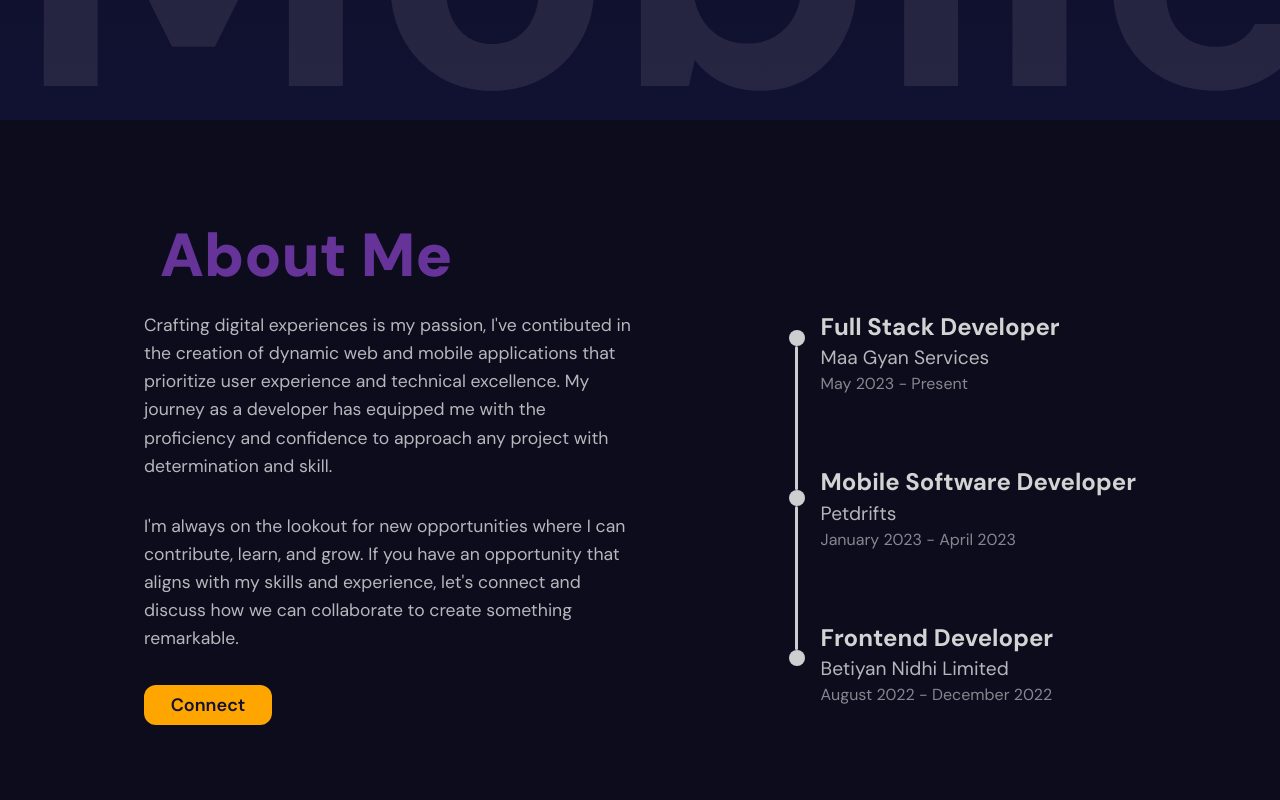
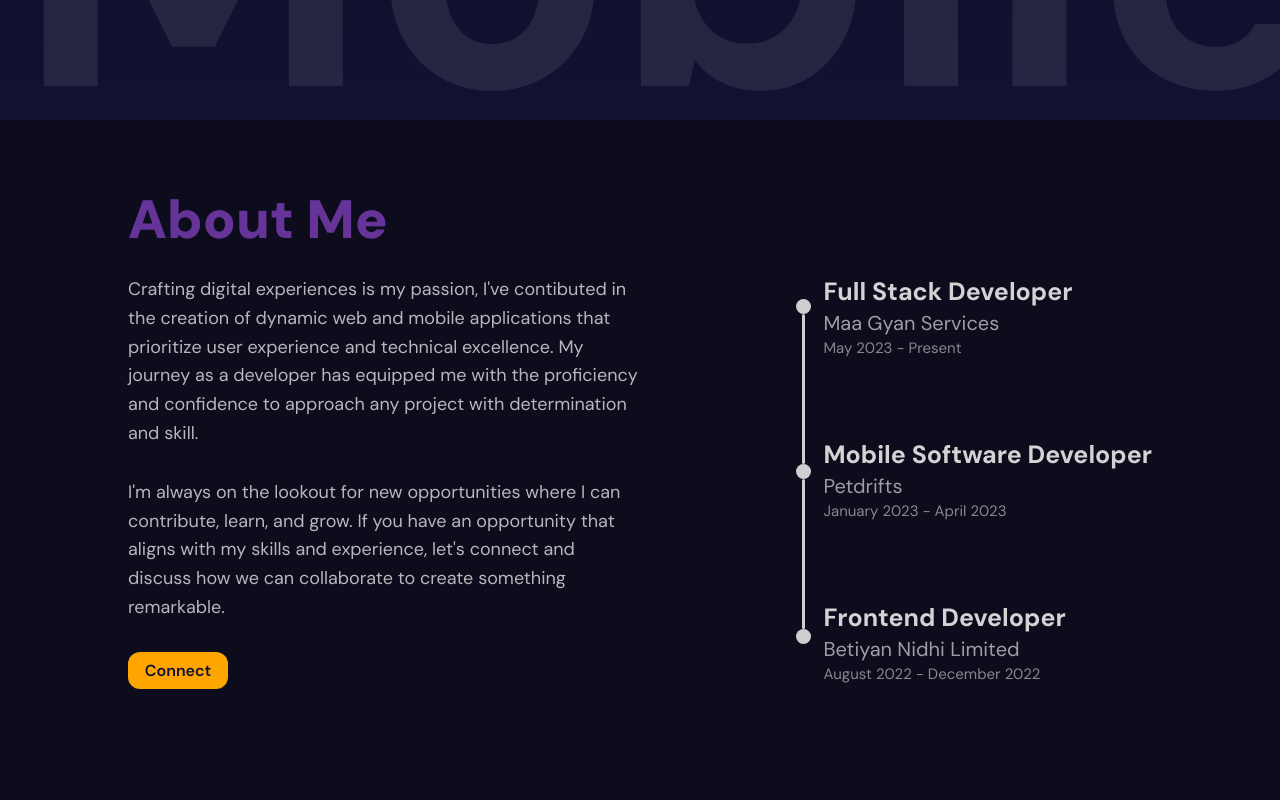
Before and after one commit to archiKumari/my_portfolio, a React (Create React App) app: page / in a window 1280 px wide. Shown: the part 680-1480 px from the top of the page. Built offline with nearby package versions, Linux system fonts and the light colour scheme.

Commit message:
About section css modified

```diff
--- a/src/Components/AboutSection/AboutSection.scss
+++ b/src/Components/AboutSection/AboutSection.scss
@@ -4,30 +4,37 @@
   position: relative;
   height: 100%;
   display: flex;
-  padding: 5rem;
+  padding: 5%;
   max-width: 90%;
   margin: auto;
   flex-direction: column;
 
   @include mobile {
+    margin: 0;
     max-width: 100%;
-    padding: 2rem;
     align-items: center;
     justify-content: center;
   }
 
   @include tablet {
-    padding: 3rem;
+    padding: 5%;
   }
 
   h2 {
-    font-size: 3.8rem;
+    margin-bottom: 20px;
+    font-size: 54px;
     font-weight: 900;
     color: rebeccapurple;
-    margin: 1rem;
+
+    @include tablet {
+      padding-top: 8%;
+      font-size: 60px;
+    }
 
     @include mobile {
-      font-size: 3rem;
+      margin-bottom: 5px;
+      padding-top: 5%;
+      font-size: 36px;
     }
   }
 
@@ -47,42 +54,45 @@
       flex: 1;
       display: flex;
       flex-direction: column;
-      gap: 2rem;
-      font-size: 1.1rem;
+      gap: 30px;
+      font-size: 18px;
       line-height: 1.6;
       color: rgba(255, 255, 255, 0.7);
 
       @include mobile {
         height: 50%;
-        font-size: 0.8rem;
-        line-height: normal;
-        gap: 1rem;
+        font-size: 12px;
+        line-height: 1.5;
+        gap: 15px;
       }
 
       @include tablet {
         height: 50%;
+        font-size: 22px;
         justify-content: center;
       }
 
       button {
         background-color: orange;
-        width: 8rem;
+        width: 100px;
         border: none;
         border-radius: 12px;
-        padding: 0.5rem;
+        padding: 8px;
         color: rgb(17, 17, 50);
-        font-size: 18px;
+        font-size: 16px;
         font-weight: 600;
 
         @include mobile {
           font-size: 12px;
-          padding: 0.2rem;
-          width: 5rem;
+          padding: 6px;
+          width: 80px;
           border-radius: 8px;
           align-self: center;
         }
 
         @include tablet {
+          font-size: 18px;
+          padding: 10px;
           align-self: center;
         }
       }
@@ -106,29 +116,37 @@
 
       .design {
         display: flex;
-        margin: 0.2rem;
-        padding-top: 1rem;
+        margin: 12px;
+        padding-top: 12px;
+        align-items: center;
         flex-direction: column;
 
+        @include tablet {
+          padding-top: 20px;
+        }
+
         @include mobile {
-          padding-top: 2rem;
+          padding-top: 30px;
         }
       }
       .line {
         background-color: rgba(255, 255, 255, 0.8);
-        height: 9rem;
-        width: 0.2rem;
-        margin-left: 0.4rem;
-        border-radius: 2rem;
+        height: 150px;
+        width: 3px;
+        border-radius: 20px;
+
+        @include tablet {
+          height: 170px;
+        }
 
         @include mobile {
-          height: 5.5rem;
+          height: 90px;
         }
       }
 
       .circle {
-        height: 1rem;
-        width: 1rem;
+        height: 15px;
+        width:  15px;
         border-radius: 50%;
         background-color: rgba(255, 255, 255, 0.8);
       }
@@ -136,47 +154,62 @@
       .job-text {
         display: flex;
         flex-direction: column;
-        gap: 4.5rem;
-        margin-left: 0.8rem;
+        gap: 80px;
+
+        @include tablet {
+          gap: 75px;
+          margin-top: 5px;
+        }
 
         @include mobile {
-          gap: 3.5rem;
-          margin-top: 2rem;
-          margin-left: 0.5rem;
+          gap: 45px;
+          margin-top: 25px;
         }
       }
 
       .single-text {
         display: flex;
         flex-direction: column;
-        gap: 0.2rem;
+        gap: 2px;
       }
 
       .position {
-        font-size: 1.5rem;
+        font-size: 25px;
         font-weight: bold;
 
+        @include tablet {
+          font-size: 30px;
+        }
+
         @include mobile {
-          font-size: 0.8rem;
+          font-size: 16px;
         }
       }
 
       .company {
-        font-size: 1.2rem;
+        font-size: 20px;
         font-weight: 400;
-        color: rgba(255, 255, 255, 0.7);
+        color: rgba(255, 255, 255, 0.6);
+
+        @include tablet {
+          font-size: 22px;
+        }
 
         @include mobile {
-          font-size: 0.6rem;
+          font-size: 13px;
         }
       }
 
       .duration {
-        font-size: 1rem;
+        font-size: 15px;
         color: rgba(255, 255, 255, 0.5);
 
+        @include tablet {
+          font-size: 18px;
+        }
+
         @include mobile {
-          font-size: 0.4rem;
+          font-size: 10px;
         }
       }
     }
```
